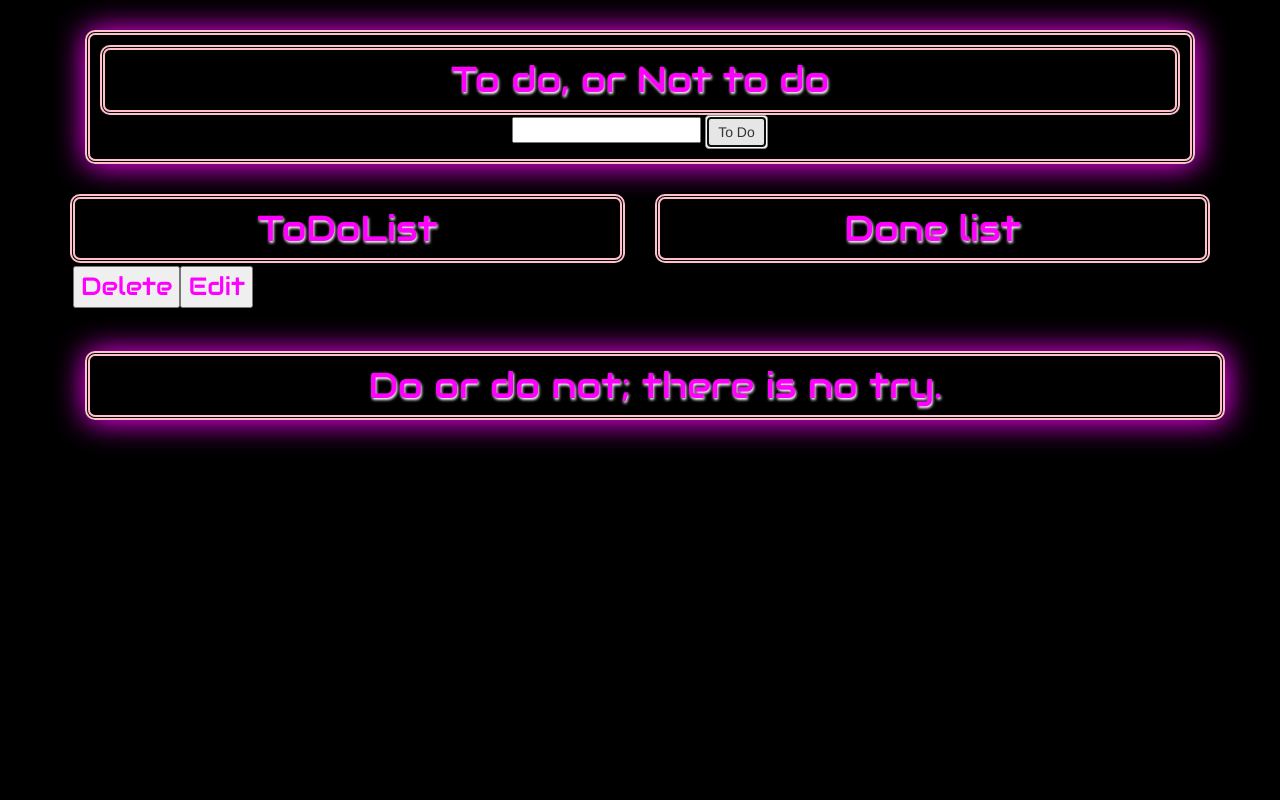
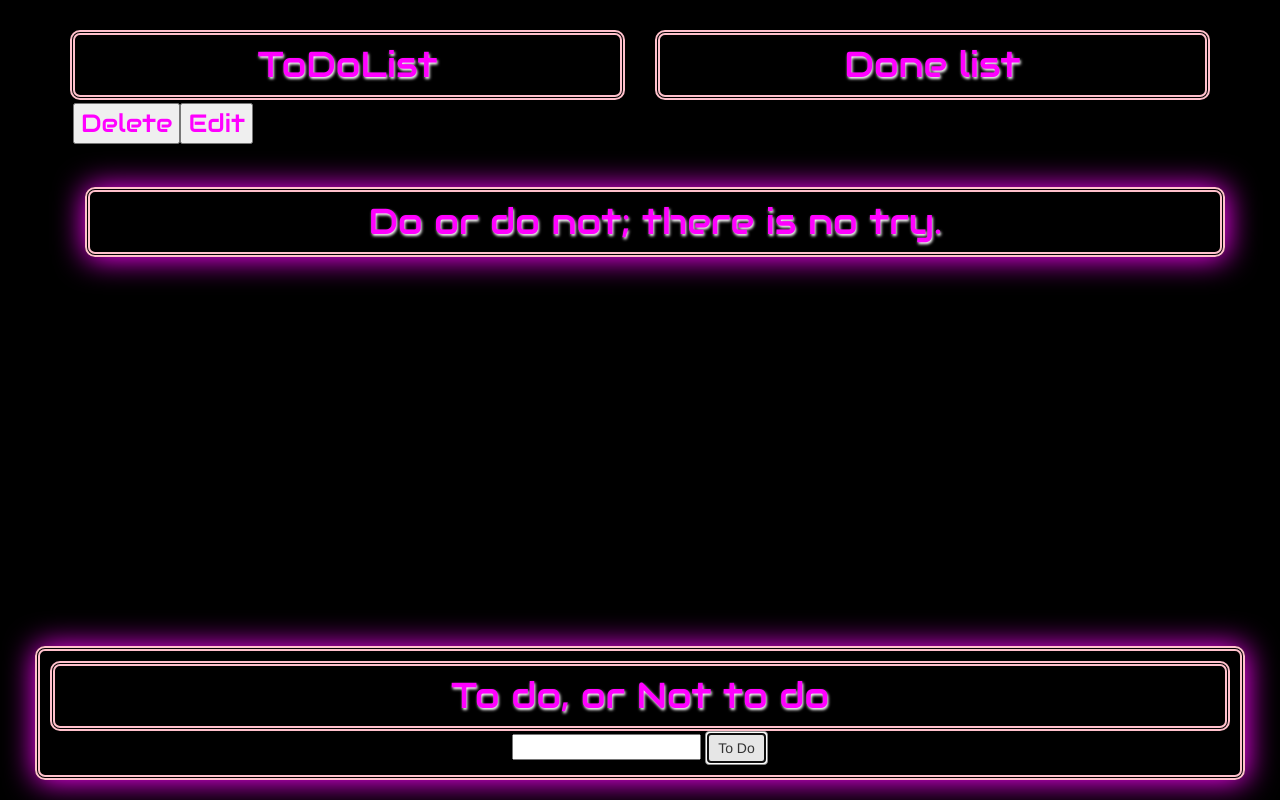
Before and after one commit to ngocaovien/toDoApp, a plain HTML site: page index.html in a window 1280 px wide. Both pictures are taken after a click on the button "To Do". Drawn offline with Linux system fonts and the light colour scheme.

Commit message:
almost there

```diff
--- a/css/styles.css
+++ b/css/styles.css
@@ -39,3 +39,12 @@ ul{
   font-size: 25px;
   padding:3px;
 }
+
+.content {
+    position: fixed;
+    bottom: 0;
+    background: rgba(0, 0, 0, 0.5);
+    color: #f1f1f1;
+    width: 100%;
+    padding: 20px;
+}
--- a/index.html
+++ b/index.html
@@ -17,7 +17,9 @@
 </head>
 
 <body>
-  <div class="container">
+
+
+  <div class="container content">
     <div class="col-lg-12">
       <form name="todoform" class="center glow margin-top">
         <h1 class="center t-glow">To do, or Not to do</h1>
--- a/js/scripts.js
+++ b/js/scripts.js
@@ -1,7 +1,10 @@
 //declaring variable for eventlistener.
 let submitBtn = document.querySelector('.todobtn');
-let deleteItem = document.querySelector('.delete');
 //creating the delete button
+
+//eventlistener below add items to the todo list.
+submitBtn.addEventListener('click', e =>{
+  //creating the delete edit button.
   let deleteBtn = document.createElement("button");
   let editBtn = document.createElement("button");
   let deleteText = document.createTextNode("Delete");
@@ -10,8 +13,7 @@ deleteBtn.appendChild(deleteText);
   editBtn.appendChild(editText);
   deleteBtn.className ="delete";
   editBtn.className = "edit";
-//eventlistener below add items to the todo list.
-submitBtn.addEventListener('click', e =>{
+
   let toDo = document.forms.todoform.todoitem.value;
   let newLi = document.createElement('li');
   newLi.className = "todoLi";
@@ -21,10 +23,11 @@ submitBtn.addEventListener('click', e =>{
   let newLiWithBtn = newLi.appendChild(deleteBtn);
   newLiWithBtn = newLi.appendChild(editBtn);
 
-let deleteItem = document.querySelector('.delete');
-deleteItem.addEventListener('click' , e =>{
-  listOfToDo.removeChild(newLi);
 
+let deleteItem = document.getElementsByClassName('delete');
+
+deleteItem[deleteItem.length-1].addEventListener('click' , e => {
+  // listOfToDo.removeChild(newLi);
   let removedChild = listOfToDo.removeChild(newLi);
   const listOfDone = document.querySelector(".done-list");
   listOfDone.appendChild(removedChild);
```
Lines whose indentation alone changed are shown as unchanged.
